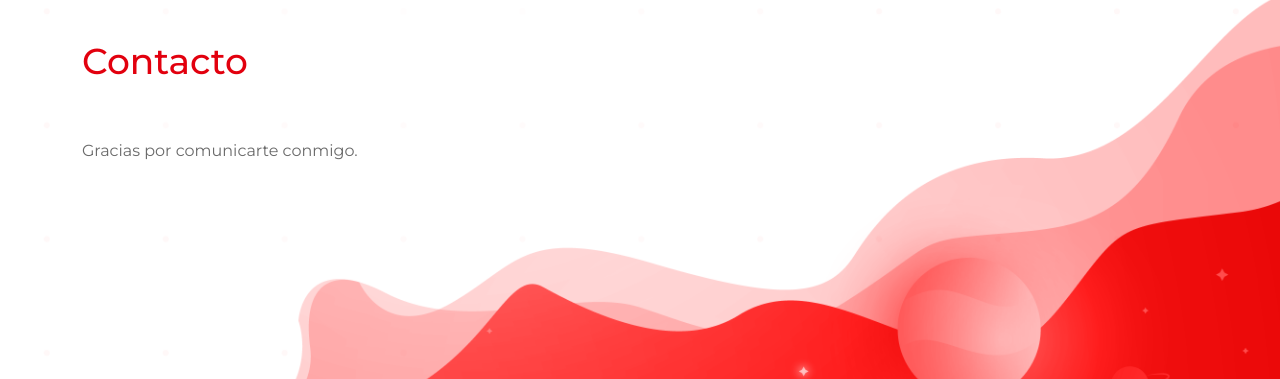
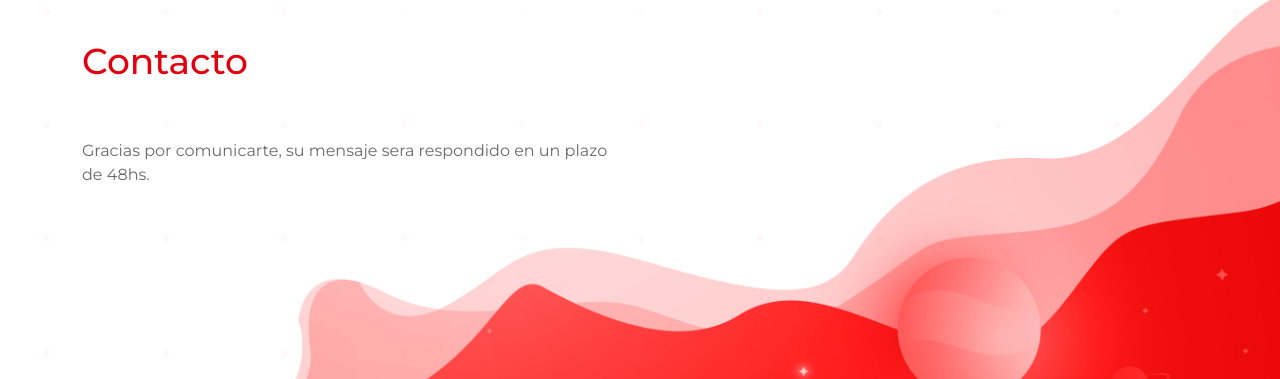
Before and after one commit to iiezzi/portfolio, a PHP site: page /confirmacion.php in a window 1280 px wide. Shown: the part 54-433 px from the top of the page. Run offline with PHP 8.4, Linux system fonts and the light colour scheme.

Commit message:
Modificacion secundaria

```diff
--- a/confirmacion.php
+++ b/confirmacion.php
@@ -29,7 +29,7 @@ $pg="contacto";
         </div>
         <div class="row">
             <div class="col-12 col-sm-6">
-                <p>Gracias por comunicarte conmigo.</p>
+                <p>Gracias por comunicarte, su mensaje sera respondido en un plazo de 48hs.</p>
             </div>
         </div>
     </main>
```
